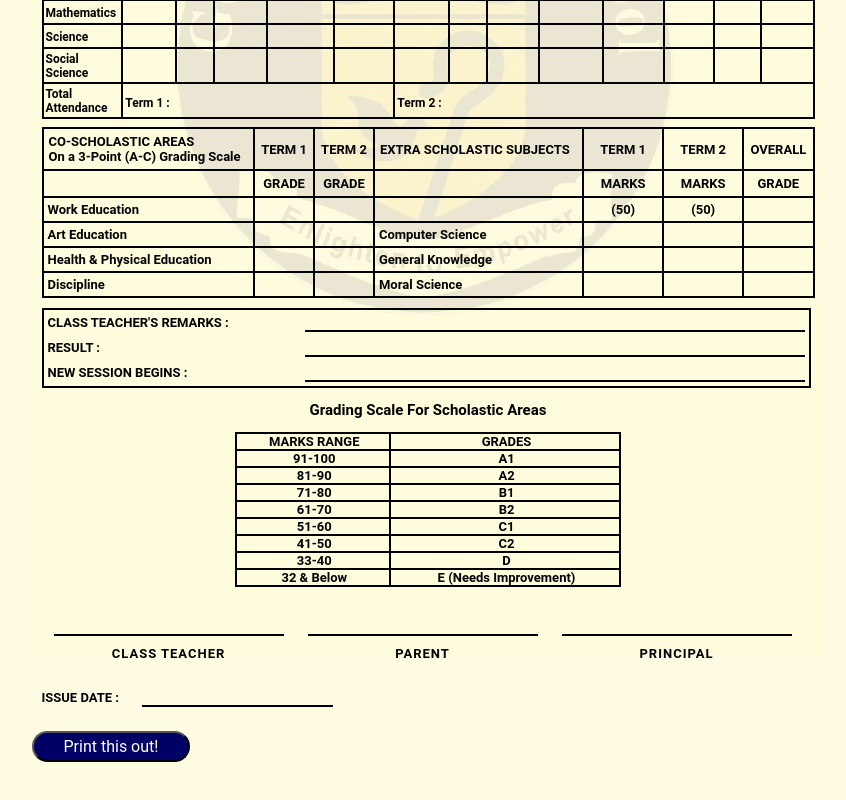
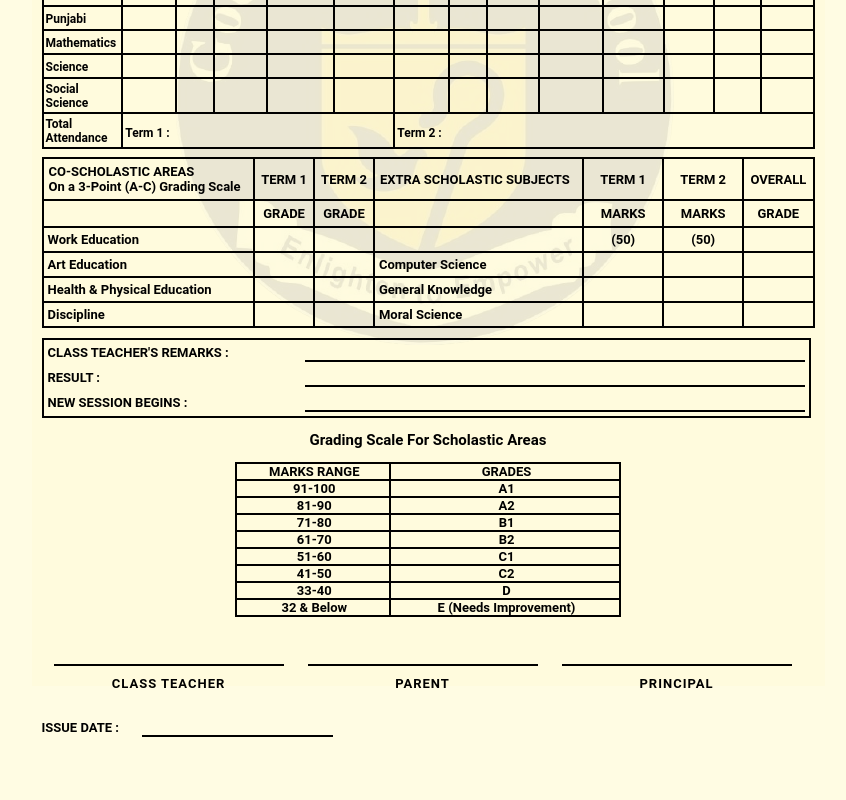
Before and after one commit to vijaykumar1998210/Gsschool, a React (Create React App) app: page / in a window 1280 px wide. Shown: the part 466-1266 px from the top of the page, without its empty margins (212-1058 px from the left). Built offline with nearby package versions, Linux system fonts and the light colour scheme.

Commit message:
6th time

```diff
--- a/src/App.css
+++ b/src/App.css
@@ -8,6 +8,7 @@ body {
   align-items: center;
   justify-content: center;
   background-color: rgba(255, 252, 220, 0.8);
+  padding-top: 30px;
 
 }
 .App {
--- a/src/App.js
+++ b/src/App.js
@@ -24,6 +24,7 @@ export class App extends React.PureComponent {
         <TeacherRemarks />
         <Table4 />
         <TeacherSign />
+
         <div
           className="bg_gradient"
           style={{
@@ -48,9 +49,9 @@ const Example1 = () => {
   return (
     <div className="printout">
       <App ref={componentRef} />
-      <button className="print" onClick={handlePrint} style={{}}>
+      {/* <button className="print" onClick={handlePrint} style={{}}>
         Print this out!
-      </button>
+      </button> */}
     </div>
   );
 };
--- a/src/photo.css
+++ b/src/photo.css
@@ -30,7 +30,6 @@
     display: block;
     width: 100px;
     height: 100px;
-
     cursor: pointer;
     background-color: rgba(245, 245, 231, 0.1);
   }
```
